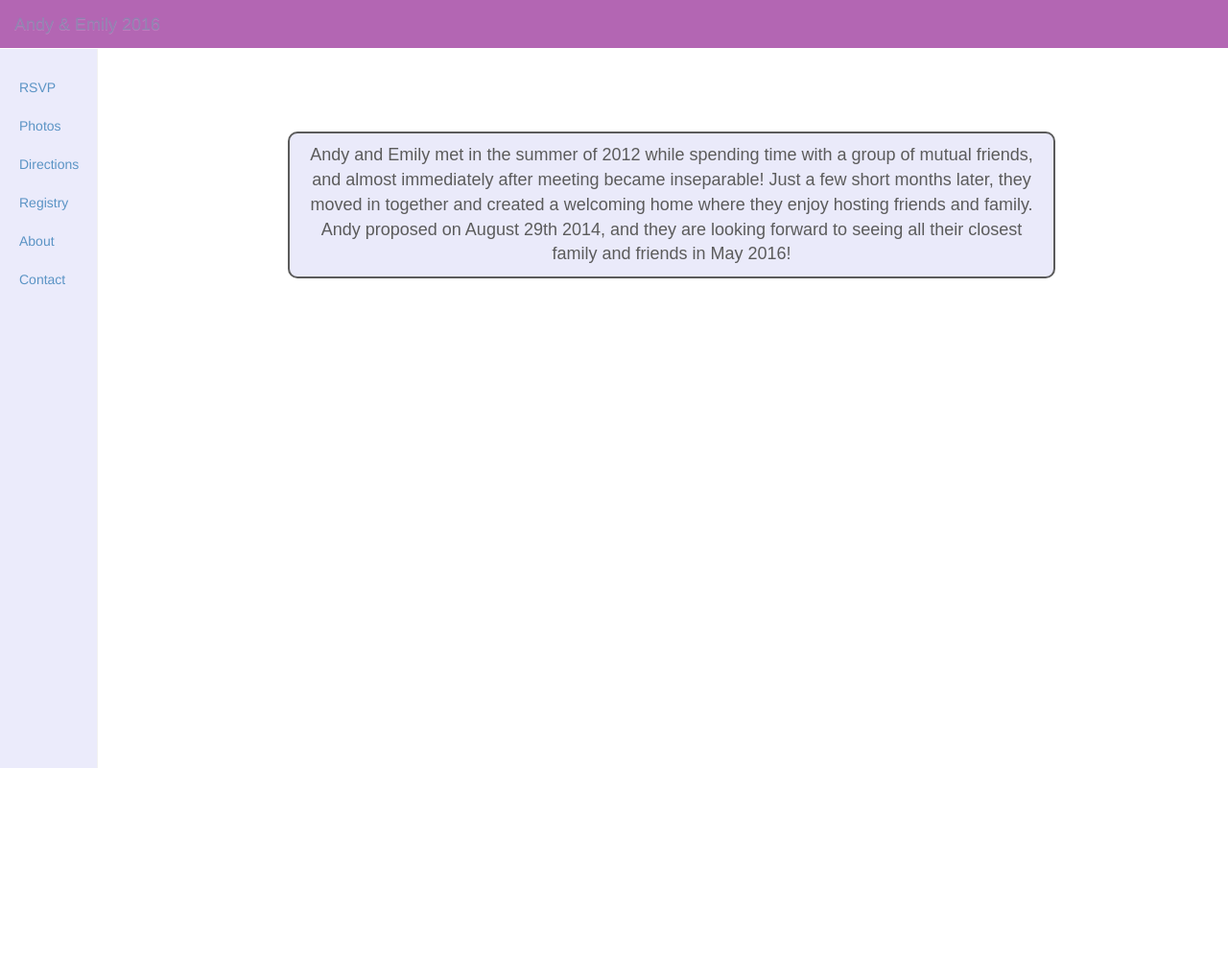
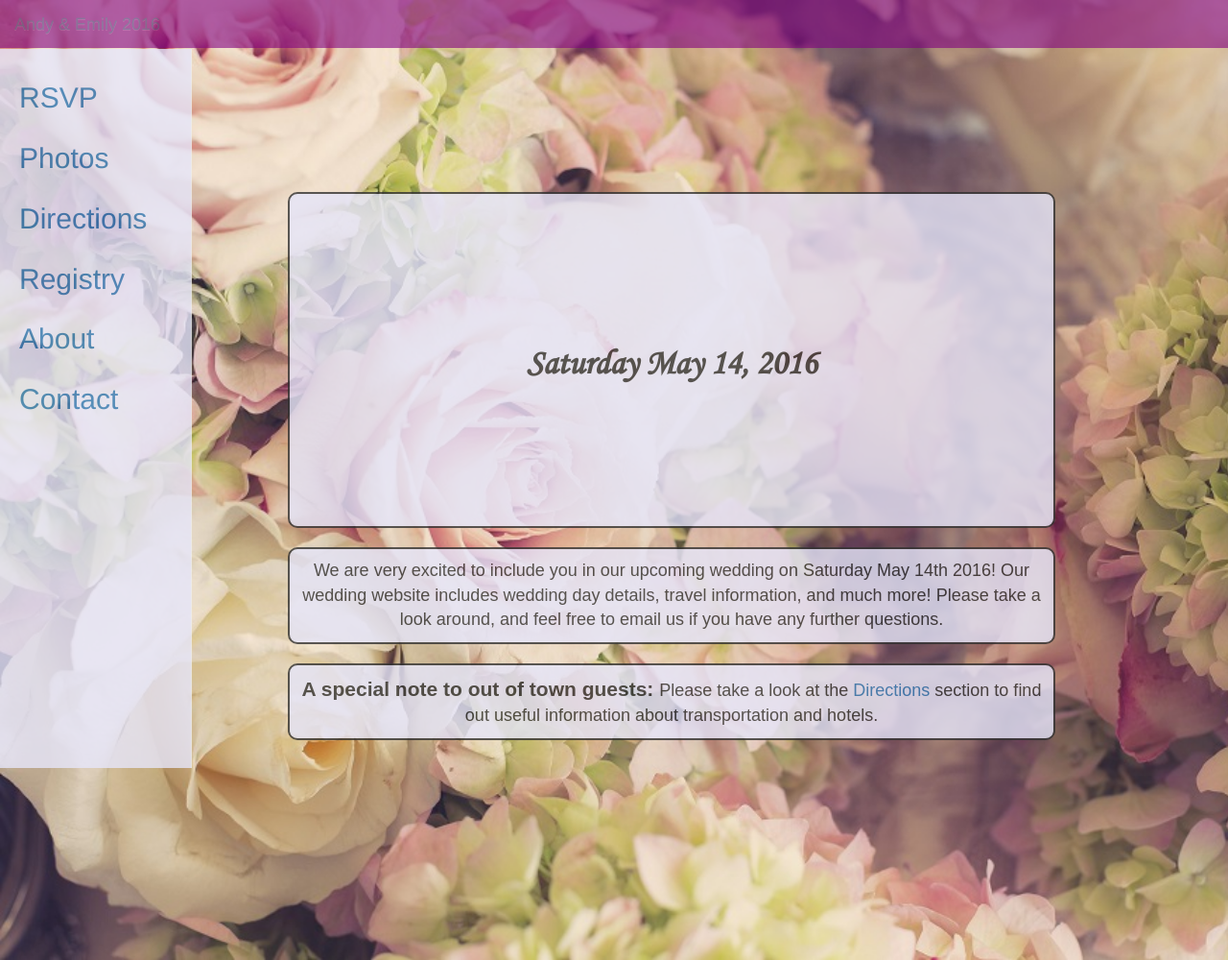
Before and after one commit to andy0x2a/angular_wedding, a website: page app/index.html at #/welcome in a window 1280 px wide. Shown: the whole page at 96% size. Before the commit the page ends 800 px from the top, so only its background shows below. Drawn offline with nearby package versions, Linux system fonts and the light colour scheme; some packages are replaced by stand-ins of ours.

Commit message:
adding welcome page, fixing css for mobile

```diff
--- a/app/app.js
+++ b/app/app.js
@@ -7,6 +7,7 @@ angular.module('myApp', [
   'myApp.startsWith',
   'myApp.modal',
   'myApp.service',
+  'myApp.welcome',
   'myApp.rsvp',
   'myApp.photos',
   'myApp.registry',
@@ -16,5 +17,5 @@ angular.module('myApp', [
 
 ]).
 config(['$routeProvider', function($routeProvider) {
-  $routeProvider.otherwise({redirectTo: '/about'});
+  $routeProvider.otherwise({redirectTo: '/welcome'});
 }]);
--- a/app/css/wedding.css
+++ b/app/css/wedding.css
@@ -66,26 +66,66 @@ body {
  * Sidebar
  */
 
-/* Hide for mobile, show later */
+/* Mobile Sidebar, bigger than regular? */
+
 .sidebar {
-    /*display: none;*/
-/*}*/
-/*@media (min-width: 768px) {*/
-    /*.sidebar {*/
-        position: fixed;
+    display: none;
+
+     position: fixed;
         top: 51px;
         bottom: 0;
         left: 0;
-        /*z-index: 1000;*/
-        display: block;
         padding: 20px;
         overflow-x: hidden;
         overflow-y: auto; /* Scrollable contents if viewport is shorter than content. */
         background-color: #f5f5f5;
         border-right: 1px solid #eee;
+        width:200px;
+        font-size: 30px;
+        z-index:50;
 
+}
+
+
+.sidebar-wedding {
+    background-color: lavender;
+    opacity:  1;
+
+}
+
+@media (min-width: 500px) {
+    .sidebar {
+        display: block;
+
+        position: fixed;
+        top: 51px;
+        bottom: 0;
+        left: 0;
+        padding: 20px;
+        overflow-x: hidden;
+        overflow-y: auto; /* Scrollable contents if viewport is shorter than content. */
+        background-color: #f5f5f5;
+        border-right: 1px solid #eee;
+z-index:50;
     }
-/*}*/
+
+
+.sidebar-wedding {
+    background-color: lavender;
+    opacity:  .8;
+
+}
+}
+.sideHamburger {
+    display: none;
+}
+
+@media (max-width: 500px) {
+    .sideHamburger {
+        display: block;
+        cursor:pointer;
+        }
+}
 
 /* Sidebar navigation */
 .nav-sidebar {
@@ -113,18 +153,6 @@ body {
     padding: 20px;
 }
 
-.sidebar-wedding {
-    background-color: lavender;
-    opacity:  .8;
-    /*border: 2px solid;*/
-    /*border-radius: 25px;*/
-    /*border: 2px solid;*/
-    /*border-radius: 25px;*/
-    /*border-top-right-radius: 25px;*/
-    /*border-right-style: solid;*/
-    /*border-right-width: 2px;*/
-    /*border-bottom-right-radius: 25px;*/
-}
     .presented {
 
     border-radius: 10px;
--- a/app/index.html
+++ b/app/index.html
@@ -31,13 +31,14 @@
 
 
 </head>
-<body class='bg_'>
+<body class='bg'>
 
 <div class="navbar navbar-fixed-top navbar-wedding" role="navigation">
     <div class="container-fluid">
         <div class="navbar-header">
+            <div style="float:left"><h2 class=" sideHamburger glyphicon glyphicon-menu-hamburger"></h2></div>
+              <div > <a class="navbar-brand navbar-wedding" href="#">Andy & Emily 2016</a></div>
 
-            <a class="navbar-brand navbar-wedding" href="#">Andy & Emily 2016</a>
 
 
         </div>
@@ -46,14 +47,14 @@
 </div>
 
 
-<div class=" sidebar sidebar-wedding" stle="width:75x">
+<div class=" sidebar sidebar-wedding" >
 <ul class="nav nav-sidebar">
-    <li><a href="#/rsvp">RSVP</a></li>
-    <li><a href="#/photos">Photos</a></li>
-    <li><a href="#/directions">Directions</a></li>
-    <li><a href="#/registry">Registry</a></li>
-    <li><a href="#/about">About</a></li>
-    <li><a href="#/contact">Contact</a></li>
+    <li><a class="menuItem" href="#/rsvp">RSVP</a></li>
+    <li><a class="menuItem" href="#/photos">Photos</a></li>
+    <li><a class="menuItem" href="#/directions">Directions</a></li>
+    <li><a class="menuItem" href="#/registry">Registry</a></li>
+    <li><a class="menuItem" href="#/about">About</a></li>
+    <li><a class="menuItem"  href="#/contact">Contact</a></li>
   </ul>
 
 </div>
@@ -77,6 +78,7 @@
   <script src="service/service.js"></script>
 
   <script src="rsvp/filters.js" ></script>
+  <script src="welcome/welcome.js"></script>
   <script src="rsvp/rsvp.js"></script>
   <script src="photos/photos.js"></script>
   <script src="registry/registry.js"></script>
@@ -89,6 +91,17 @@
   <script src="components/version/interpolate-filter.js"></script>
   <script type="text/javascript">
 
+    $( document ).ready(function() {
+      $(".sideHamburger").on('click', function() {
+            $(".sidebar").toggle();
+      });
+      $(".menuItem").on('click', function() {
+          if ($(".sideHamburger").is(':visible')) {
+              $(".sidebar").hide();
+          }
+      });
+
+    });
   </script>
 </body>
 </html>
--- /dev/null
+++ b/app/welcome/welcome.html
@@ -0,0 +1,22 @@
+
+
+<div style="margin-top:150px">
+
+<div class="presented salmon">
+    <span class="corsva"> Saturday May 14, 2016</span>
+</div>
+
+      <br>
+
+<div class="maincontent medFont salmon  corsva">
+    <span>We are very excited to include you in our upcoming wedding on Saturday May 14th 2016!</span>
+    <span>Our wedding website includes wedding day details, travel information, and much more!</span>
+    <span>Please take a look around, and feel free to email us if you have any further questions.</span>
+</div>
+<br>
+<div class="maincontent medFont salmon corsva">
+      <span>
+     <strong class="veryStrong">   A special note to out of town guests:  </strong> Please take a look at the <a href="directions.html"> Directions </a> section
+to find out useful information about transportation and hotels.
+    </span>
+</div>
--- /dev/null
+++ b/app/welcome/welcome.js
@@ -0,0 +1,17 @@
+'use strict';
+
+angular.module('myApp.welcome', ['ngRoute'])
+
+.config(['$routeProvider', function($routeProvider) {
+  $routeProvider.when('/welcome', {
+    templateUrl: 'welcome/welcome.html',
+    controller: 'welcomeController'
+  });
+}])
+
+.controller('welcomeController', [function() {
+
+
+      window.scrollTo(0,0);
+
+    }]);
```
